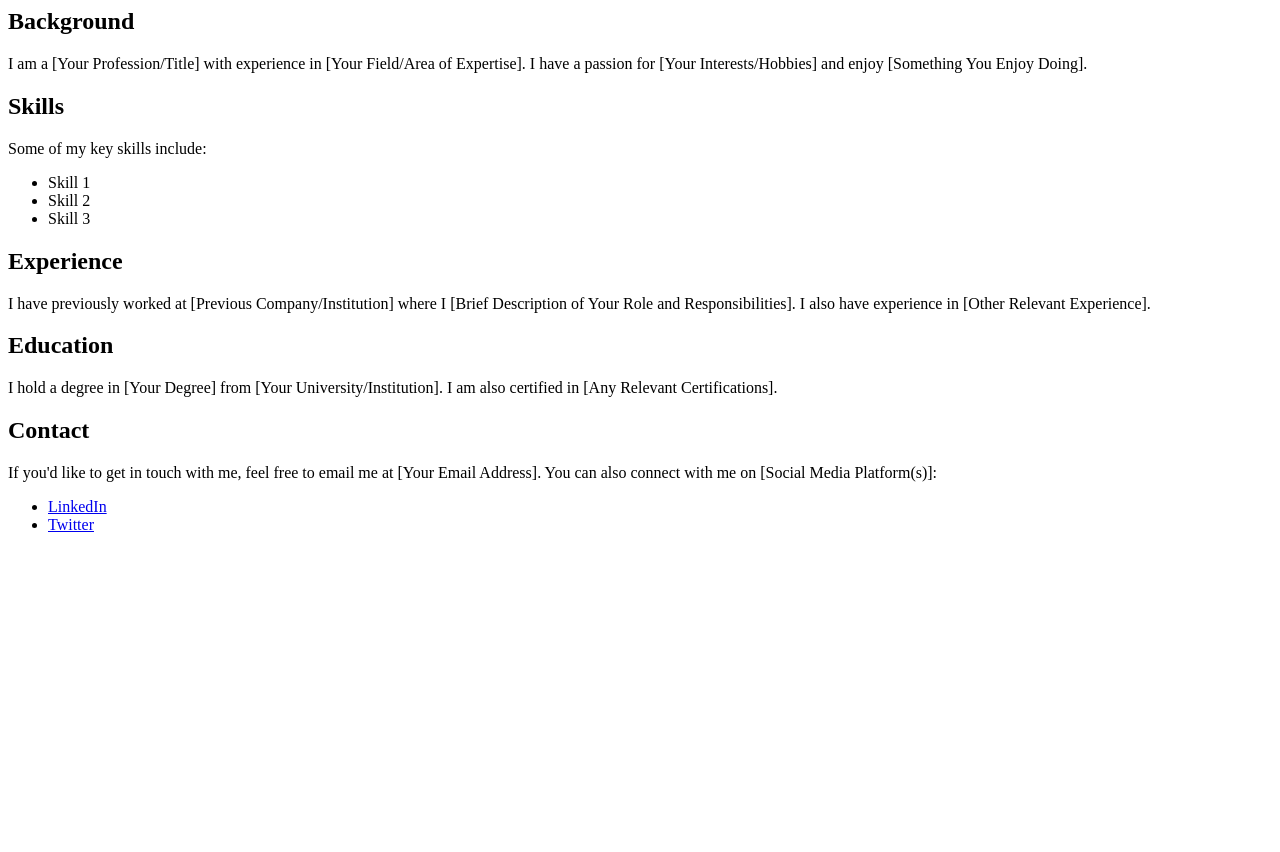
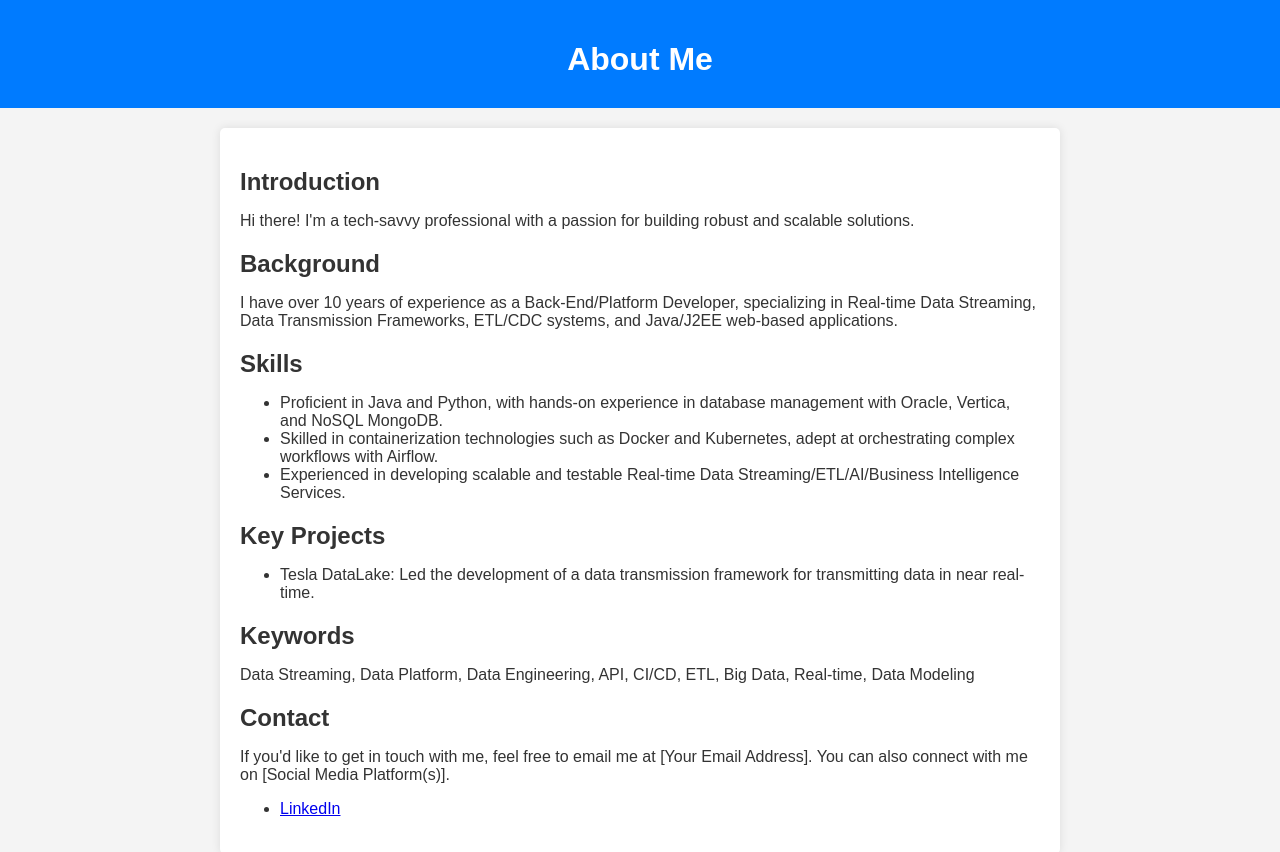
Before and after one commit to PKUMAR83/mysite, a plain HTML site: page index.html in a window 1280 px wide. Before the commit the page ends 800 px from the top, so only its background shows below. Drawn offline with Linux system fonts and the light colour scheme.

Commit message:
Added description

```diff
--- a/index.html
+++ b/index.html
@@ -1,26 +1,68 @@
+<!DOCTYPE html>
+<html lang="en">
+<head>
+    <meta charset="UTF-8">
+    <meta name="viewport" content="width=device-width, initial-scale=1.0">
+    <title>About Me</title>
+    <style>
+        body {
+            font-family: Arial, sans-serif;
+            margin: 0;
+            padding: 0;
+            background-color: #f4f4f4;
+            color: #333;
+        }
+        header {
+            background-color: #007bff;
+            color: #fff;
+            text-align: center;
+            padding: 20px 0;
+        }
+        h1, h2 {
+            margin-bottom: 10px;
+        }
+        section {
+            max-width: 800px;
+            margin: 20px auto;
+            padding: 20px;
+            background-color: #fff;
+            border-radius: 5px;
+            box-shadow: 0 0 10px rgba(0, 0, 0, 0.1);
+        }
+    </style>
+</head>
+<body>
+    <header>
+        <h1>About Me</h1>
+    </header>
+    <section>
+        <h2>Introduction</h2>
+        <p>Hi there! I'm a tech-savvy professional with a passion for building robust and scalable solutions.</p>
+
         <h2>Background</h2>
-    <p>I am a [Your Profession/Title] with experience in [Your Field/Area of Expertise]. I have a passion for [Your Interests/Hobbies] and enjoy [Something You Enjoy Doing].</p>
+        <p>I have over 10 years of experience as a Back-End/Platform Developer, specializing in Real-time Data Streaming, Data Transmission Frameworks, ETL/CDC systems, and Java/J2EE web-based applications.</p>
 
         <h2>Skills</h2>
-    <p>Some of my key skills include:</p>
         <ul>
-        <li>Skill 1</li>
-        <li>Skill 2</li>
-        <li>Skill 3</li>
-        <!-- Add more skills as needed -->
+            <li>Proficient in Java and Python, with hands-on experience in database management with Oracle, Vertica, and NoSQL MongoDB.</li>
+            <li>Skilled in containerization technologies such as Docker and Kubernetes, adept at orchestrating complex workflows with Airflow.</li>
+            <li>Experienced in developing scalable and testable Real-time Data Streaming/ETL/AI/Business Intelligence Services.</li>
         </ul>
 
-    <h2>Experience</h2>
-    <p>I have previously worked at [Previous Company/Institution] where I [Brief Description of Your Role and Responsibilities]. I also have experience in [Other Relevant Experience].</p>
+        <h2>Key Projects</h2>
+        <ul>
+            <li>Tesla DataLake: Led the development of a data transmission framework for transmitting data in near real-time.</li>
+        </ul>
 
-    <h2>Education</h2>
-    <p>I hold a degree in [Your Degree] from [Your University/Institution]. I am also certified in [Any Relevant Certifications].</p>
+        <h2>Keywords</h2>
+        <p>Data Streaming, Data Platform, Data Engineering, API, CI/CD, ETL, Big Data, Real-time, Data Modeling</p>
 
         <h2>Contact</h2>
-    <p>If you'd like to get in touch with me, feel free to email me at [Your Email Address]. You can also connect with me on [Social Media Platform(s)]:</p>
+        <p>If you'd like to get in touch with me, feel free to email me at [Your Email Address]. You can also connect with me on [Social Media Platform(s)].</p>
         <ul>
-        <li><a href="https://www.linkedin.com/in/yourprofile">LinkedIn</a></li>
-        <li><a href="https://twitter.com/yourhandle">Twitter</a></li>
+            <li><a href="https://www.linkedin.com/in/praveen-kumar-0a371378/">LinkedIn</a></li>
             <!-- Add more social media links as needed -->
         </ul>
     </section>
+</body>
+</html>
```
Lines whose indentation alone changed are shown as unchanged.
